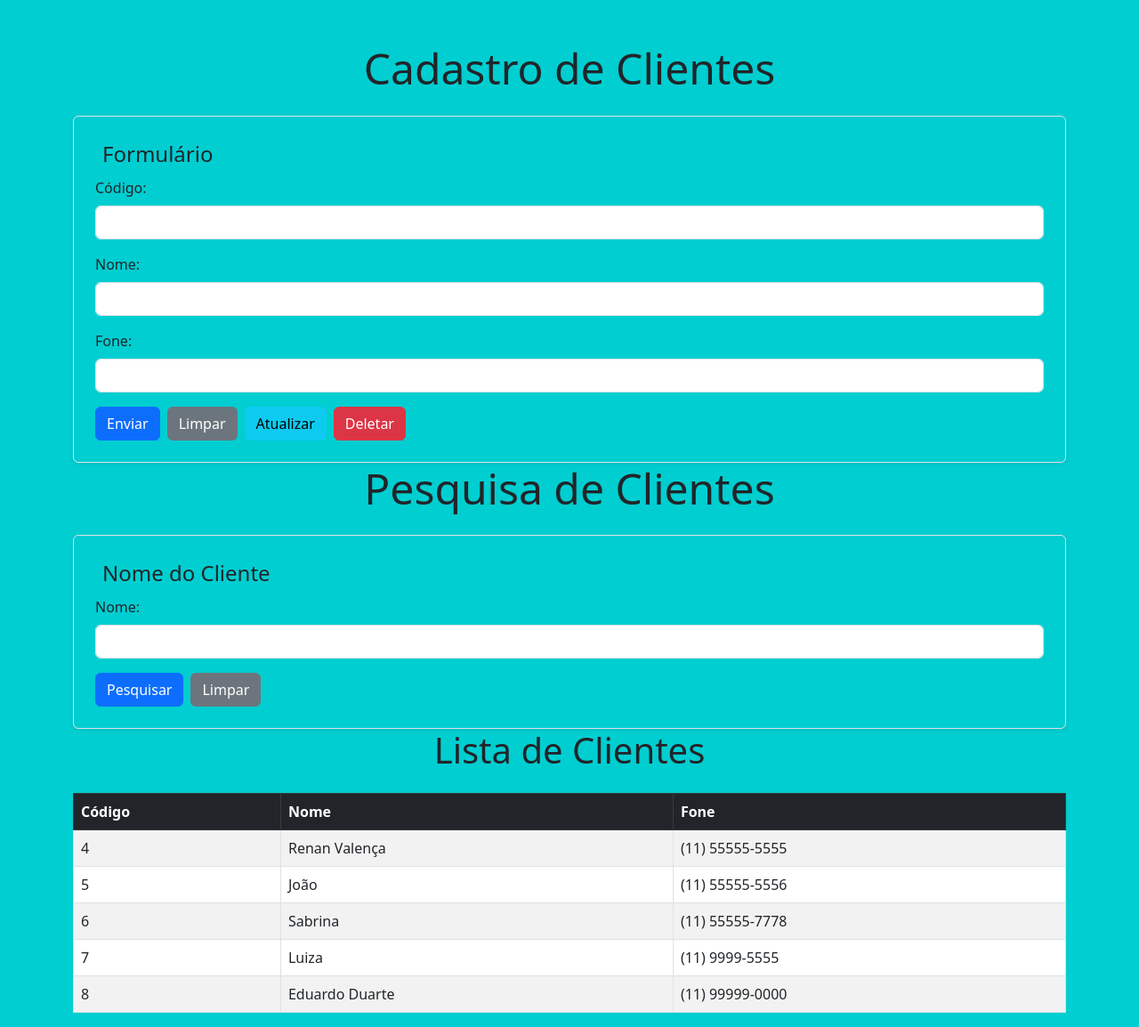
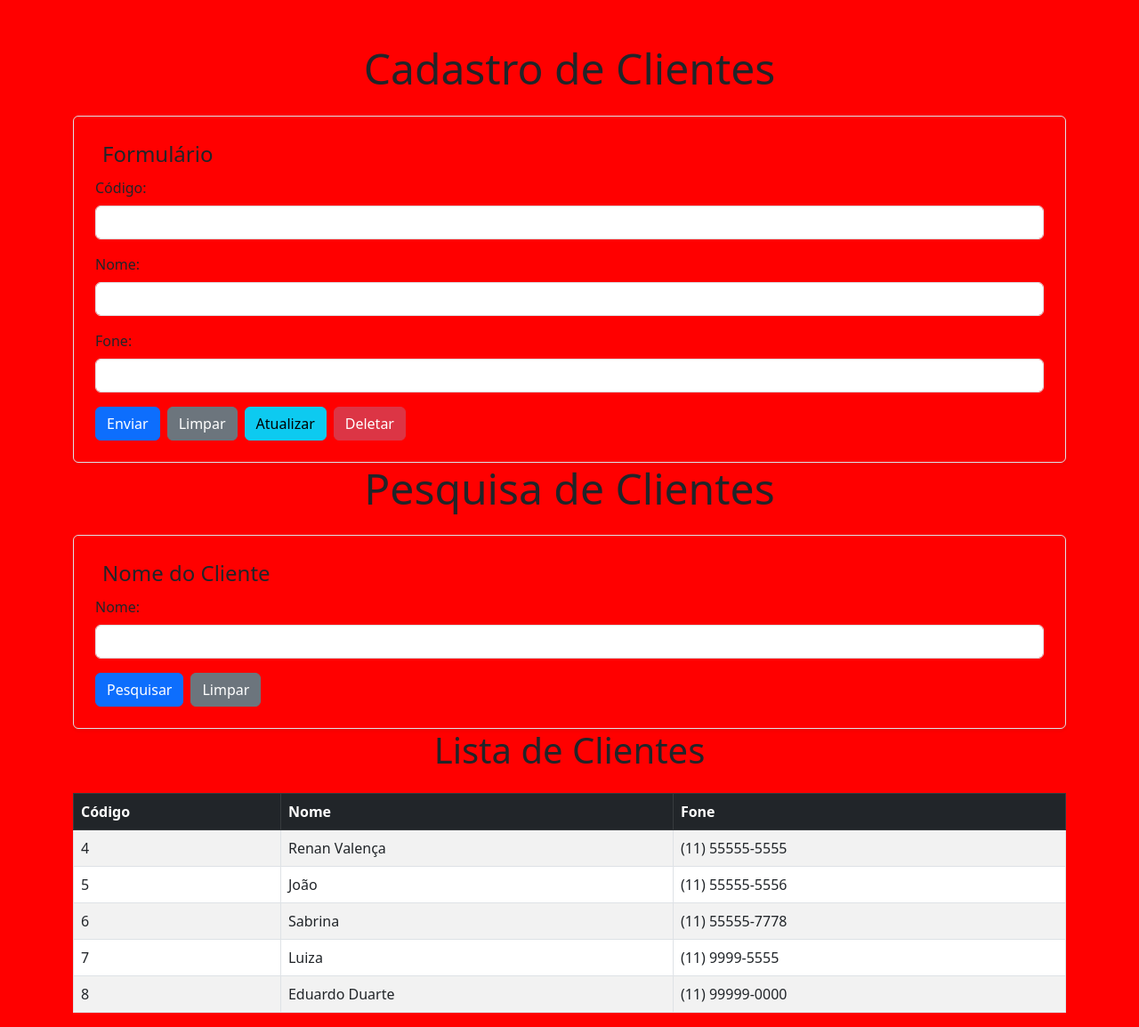
Before and after one commit to puntoeqvrenan-creator/php-mvc-framework-1, a PHP site: page / in a window 1280 px wide. Shown: the whole page at 89% size. Run offline with PHP 8.4, Linux system fonts and the light colour scheme; data comes from the database, SQL or seed files in the repository.

Commit message:
Update Estilo
Atualização do estilo.

```diff
--- a/views/css/estilo.css
+++ b/views/css/estilo.css
@@ -1,5 +1,5 @@
 body{
-    background-color: DarkTurquoise;
+    background-color: red;
 }
 
 #erro{
```
